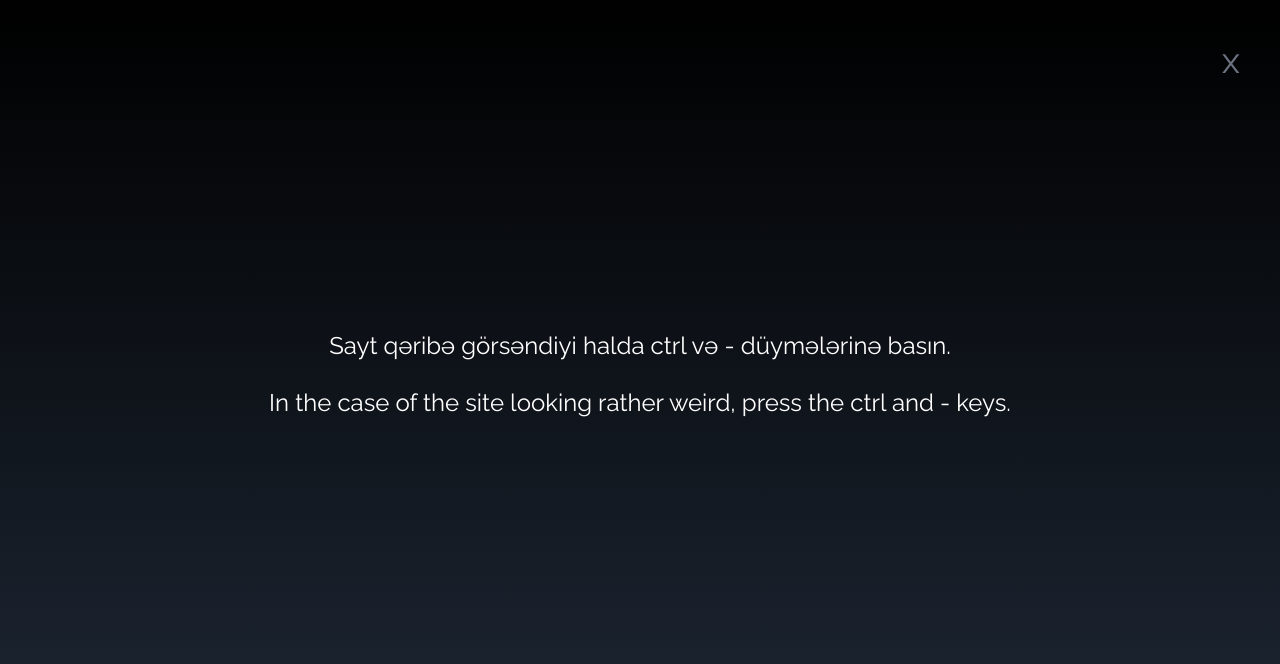
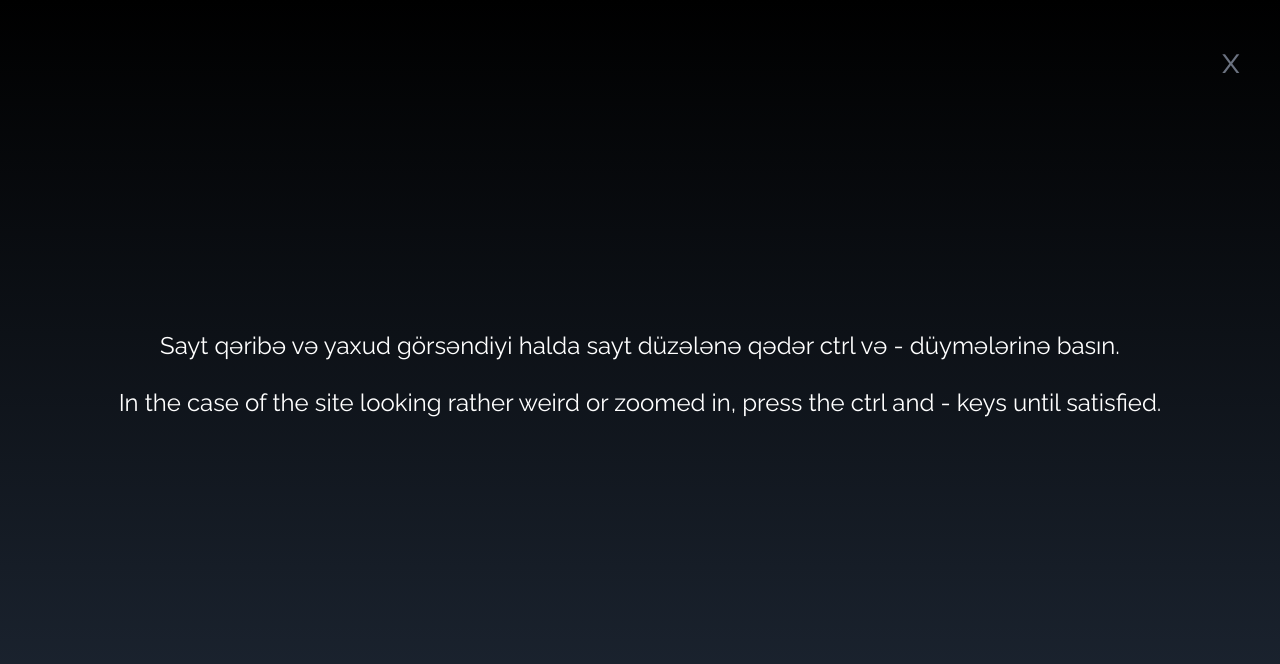
Before and after one commit to kdiffin/Heydar-Aliyev-tribute, a React (Vite) app: page / in a window 1280 px wide. Shown: the top 664 px of the page. Built offline with nearby package versions, Linux system fonts and the light colour scheme.

Commit message:
updated the warning text so it makes more sense to the end user

```diff
--- a/src/components/Utility/StylingWarning.jsx
+++ b/src/components/Utility/StylingWarning.jsx
@@ -27,13 +27,14 @@ function stylingWarning() {
 
           <div className="flex flex-col justify-center items-center text-center">
             <p className="text-2xl text-white">
-              Sayt qəribə görsəndiyi halda ctrl və - düymələrinə basın.{" "}
+              Sayt qəribə və yaxud görsəndiyi halda sayt düzələnə qədər ctrl və
+              - düymələrinə basın.{" "}
             </p>
             <br />
 
             <p className="text-2xl text-white">
-              In the case of the site looking rather weird, press the ctrl and -
-              keys.
+              In the case of the site looking rather weird or zoomed in, press
+              the ctrl and - keys until satisfied.
             </p>
             <br />
             <br />
```
